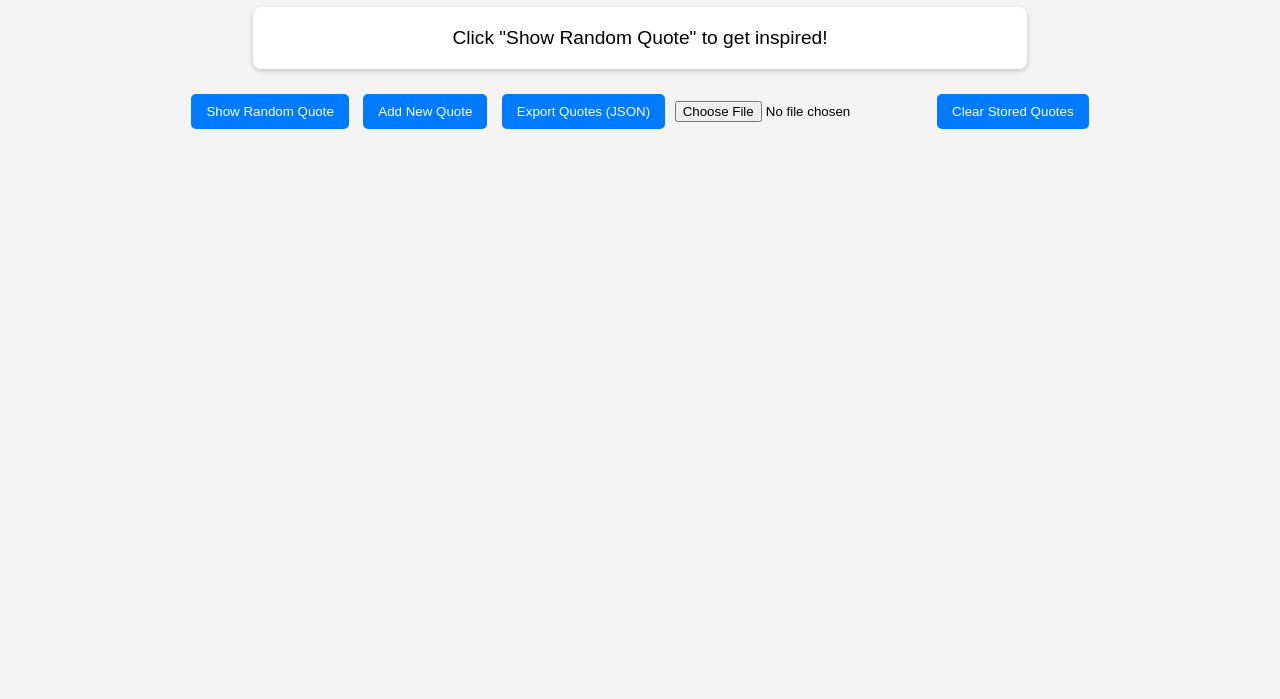
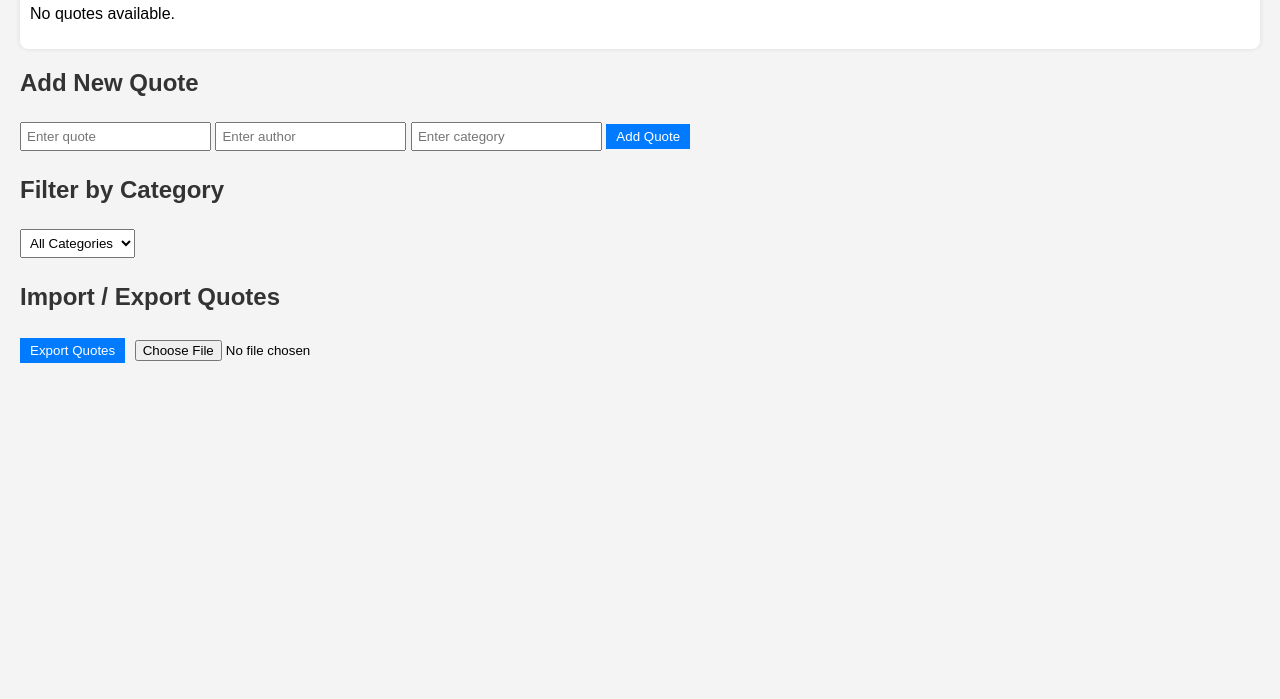
Before and after one commit to JJAMES-hub/alx_fe_javascript, a plain HTML site: page dom-manipulation/index.html in a window 1280 px wide. Shown: the part 101-800 px from the top of the page. Drawn offline with Linux system fonts and the light colour scheme.

Commit message:
dynamic list

```diff
--- a/dom-manipulation/index.html
+++ b/dom-manipulation/index.html
@@ -4,50 +4,32 @@
   <meta charset="UTF-8">
   <meta name="viewport" content="width=device-width, initial-scale=1.0">
   <title>Dynamic Quote Generator</title>
-  <style>
-    body {
-      font-family: Arial, sans-serif;
-      background: #f4f4f4;
-      text-align: center;
-      padding: 20px;
-    }
-    #quoteDisplay {
-      margin: 20px auto;
-      padding: 20px;
-      background: #fff;
-      border-radius: 8px;
-      width: 60%;
-      font-size: 1.2em;
-      box-shadow: 0 2px 5px rgba(0,0,0,0.2);
-    }
-    button {
-      margin: 5px;
-      padding: 10px 15px;
-      border: none;
-      border-radius: 5px;
-      cursor: pointer;
-      background: #007bff;
-      color: white;
-    }
-    button:hover {
-      background: #0056b3;
-    }
-    input[type="file"] {
-      margin-top: 10px;
-    }
-  </style>
+  <link rel="stylesheet" href="style.css">
 </head>
 <body>
 
   <h1>Dynamic Quote Generator</h1>
 
-  <div id="quoteDisplay">Click "Show Random Quote" to get inspired!</div>
+  <!-- Quote Display -->
+  <div id="quoteDisplay"></div>
 
-  <button id="showQuoteBtn">Show Random Quote</button>
-  <button id="addQuoteBtn">Add New Quote</button>
-  <button id="exportBtn">Export Quotes (JSON)</button>
-  <input type="file" id="importFile" accept=".json">
-  <button id="clearStorageBtn">Clear Stored Quotes</button>
+  <!-- Add Quote Form -->
+  <h2>Add New Quote</h2>
+  <input type="text" id="quoteText" placeholder="Enter quote">
+  <input type="text" id="quoteAuthor" placeholder="Enter author">
+  <input type="text" id="quoteCategory" placeholder="Enter category">
+  <button onclick="addQuote()">Add Quote</button>
+
+  <!-- Category Filter -->
+  <h2>Filter by Category</h2>
+  <select id="categoryFilter" onchange="filterQuotes()">
+    <option value="all">All Categories</option>
+  </select>
+
+  <!-- JSON Import/Export -->
+  <h2>Import / Export Quotes</h2>
+  <button onclick="exportToJsonFile()">Export Quotes</button>
+  <input type="file" id="importFile" accept=".json" onchange="importFromJsonFile(event)">
 
   <script src="script.js"></script>
 </body>
--- a/dom-manipulation/script.js
+++ b/dom-manipulation/script.js
@@ -1,96 +1,119 @@
-// ====== QUOTES ARRAY ======
+
 let quotes = [];
+let lastFilter = "all";
 
-// ====== LOAD FROM LOCAL STORAGE ON START ======
+// Load quotes from Local Storage
 function loadQuotes() {
   const storedQuotes = localStorage.getItem("quotes");
   if (storedQuotes) {
     quotes = JSON.parse(storedQuotes);
-  } else {
-    quotes = [
-      "The best way to get started is to quit talking and begin doing.",
-      "Don’t let yesterday take up too much of today.",
-      "It’s not whether you get knocked down, it’s whether you get up."
-    ];
-    saveQuotes();
   }
+  lastFilter = localStorage.getItem("lastFilter") || "all";
+  populateCategories();
+  displayQuotes();
 }
 
-// ====== SAVE TO LOCAL STORAGE ======
+// Save quotes to Local Storage
 function saveQuotes() {
   localStorage.setItem("quotes", JSON.stringify(quotes));
 }
 
-// ====== DISPLAY RANDOM QUOTE ======
-function displayRandomQuote() {
-  const randomIndex = Math.floor(Math.random() * quotes.length);
-  const quote = quotes[randomIndex];
-  document.getElementById("quoteDisplay").textContent = quote;
-  sessionStorage.setItem("lastQuote", quote); // Example of session storage
+// Add new quote
+function addQuote() {
+  const text = document.getElementById("quoteText").value.trim();
+  const author = document.getElementById("quoteAuthor").value.trim();
+  const category = document.getElementById("quoteCategory").value.trim();
+
+  if (!text || !author || !category) {
+    alert("Please fill all fields.");
+    return;
+  }
+
+  quotes.push({ text, author, category });
+  saveQuotes();
+  populateCategories();
+  displayQuotes();
+
+  document.getElementById("quoteText").value = "";
+  document.getElementById("quoteAuthor").value = "";
+  document.getElementById("quoteCategory").value = "";
 }
 
-// ====== ADD NEW QUOTE ======
-function addQuote(newQuote) {
-  if (newQuote.trim() !== "") {
-    quotes.push(newQuote);
-    saveQuotes();
-    alert("Quote added!");
+// Display quotes based on selected category
+function displayQuotes() {
+  const container = document.getElementById("quoteDisplay");
+  container.innerHTML = "";
+
+  const filteredQuotes = lastFilter === "all"
+    ? quotes
+    : quotes.filter(q => q.category === lastFilter);
+
+  if (filteredQuotes.length === 0) {
+    container.innerHTML = "<p>No quotes available.</p>";
+    return;
   }
+
+  filteredQuotes.forEach(q => {
+    const div = document.createElement("div");
+    div.innerHTML = `<strong>"${q.text}"</strong> - ${q.author} <em>(${q.category})</em>`;
+    container.appendChild(div);
+  });
 }
 
-// ====== EXPORT QUOTES AS JSON ======
-document.getElementById("exportBtn").addEventListener("click", () => {
+// Populate categories in dropdown
+function populateCategories() {
+  const categorySelect = document.getElementById("categoryFilter");
+  categorySelect.innerHTML = `<option value="all">All Categories</option>`;
+
+  const categories = [...new Set(quotes.map(q => q.category))];
+  categories.forEach(cat => {
+    const option = document.createElement("option");
+    option.value = cat;
+    option.textContent = cat;
+    categorySelect.appendChild(option);
+  });
+
+  categorySelect.value = lastFilter;
+}
+
+// Filter quotes and save filter preference
+function filterQuotes() {
+  lastFilter = document.getElementById("categoryFilter").value;
+  localStorage.setItem("lastFilter", lastFilter);
+  displayQuotes();
+}
+
+// Export quotes as JSON file
+function exportToJsonFile() {
   const blob = new Blob([JSON.stringify(quotes, null, 2)], { type: "application/json" });
   const url = URL.createObjectURL(blob);
 
   const a = document.createElement("a");
   a.href = url;
   a.download = "quotes.json";
+  document.body.appendChild(a);
   a.click();
+  document.body.removeChild(a);
+}
 
-  URL.revokeObjectURL(url);
-});
-
-// ====== IMPORT QUOTES FROM JSON FILE ======
-document.getElementById("importFile").addEventListener("change", (event) => {
+// Import quotes from JSON file
+function importFromJsonFile(event) {
   const fileReader = new FileReader();
-  fileReader.onload = function (e) {
+  fileReader.onload = function(e) {
     try {
       const importedQuotes = JSON.parse(e.target.result);
-      if (Array.isArray(importedQuotes)) {
-        quotes.push(...importedQuotes);
-        saveQuotes();
-        alert("Quotes imported successfully!");
-      } else {
-        alert("Invalid JSON format! Please upload an array of quotes.");
-      }
+      if (!Array.isArray(importedQuotes)) throw new Error("Invalid format");
+      quotes.push(...importedQuotes);
+      saveQuotes();
+      populateCategories();
+      displayQuotes();
+      alert("Quotes imported successfully!");
     } catch {
-      alert("Error reading JSON file!");
+      alert("Invalid JSON file.");
     }
   };
   fileReader.readAsText(event.target.files[0]);
-});
+}
 
-// ====== CLEAR STORAGE BUTTON ======
-document.getElementById("clearStorageBtn").addEventListener("click", () => {
-  localStorage.removeItem("quotes");
-  alert("Stored quotes cleared!");
-  loadQuotes(); // Reload default quotes
-  document.getElementById("quoteDisplay").textContent = "Quotes cleared! Click 'Show Random Quote' to reload.";
-});
-
-// ====== EVENT LISTENERS ======
-document.getElementById("showQuoteBtn").addEventListener("click", displayRandomQuote);
-document.getElementById("addQuoteBtn").addEventListener("click", () => {
-  const newQuote = prompt("Enter your new quote:");
-  if (newQuote) addQuote(newQuote);
-});
-
-// ====== INIT ======
+// Initialize
 loadQuotes();
-
-// ====== SHOW LAST QUOTE FROM SESSION STORAGE ======
-if (sessionStorage.getItem("lastQuote")) {
-  document.getElementById("quoteDisplay").textContent =
-    `Last viewed: "${sessionStorage.getItem("lastQuote")}"`;
-}
--- /dev/null
+++ b/dom-manipulation/style.css
@@ -0,0 +1,34 @@
+body {
+  font-family: Arial, sans-serif;
+  margin: 20px;
+  background: #f4f4f4;
+}
+
+h1, h2 {
+  color: #333;
+}
+
+#quoteDisplay {
+  background: white;
+  padding: 10px;
+  margin-bottom: 20px;
+  border-radius: 8px;
+  box-shadow: 0 0 5px rgba(0,0,0,0.1);
+}
+
+button {
+  background: #007BFF;
+  color: white;
+  padding: 5px 10px;
+  border: none;
+  cursor: pointer;
+}
+
+button:hover {
+  background: #0056b3;
+}
+
+input, select {
+  padding: 5px;
+  margin: 5px 0;
+}
```
